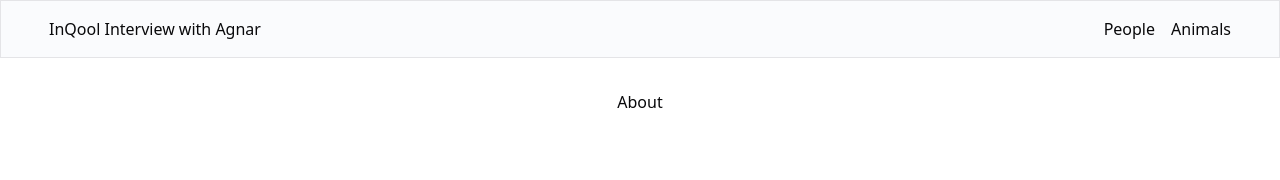
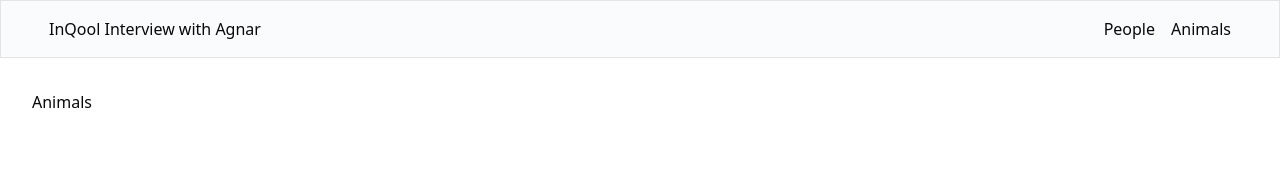
Before and after one commit to agnar-nomad/agnar-inqool-interview, a React (Vite) app: page /about in a window 1280 px wide. Shown: the top 180 px of the page. Built offline with nearby package versions, Linux system fonts and the light colour scheme.

Commit message:
clean up naming

```diff
--- a/package.json
+++ b/package.json
@@ -13,6 +13,7 @@
     "@radix-ui/react-slot": "^1.1.0",
     "@tanstack/react-query": "^5.50.1",
     "@tanstack/react-query-devtools": "^5.50.1",
+    "axios": "^1.7.2",
     "class-variance-authority": "^0.7.0",
     "clsx": "^2.1.1",
     "lucide-react": "^0.402.0",
--- a/src/components/common/layout/index.tsx
+++ b/src/components/common/RootLayout.tsx
@@ -1,10 +1,10 @@
-import { Header } from '../Header'
+import { Header } from './Header'
 import { Outlet } from "react-router-dom";
 
 export default function Root() {
   return (
     <>
-      <div className="h-min-screen text-center">
+      <div className="h-min-screen">
         <Header />
         <main className="p-4 m-4">
           <Outlet />
--- a/src/pages/about.tsx
+++ /dev/null
@@ -1,5 +0,0 @@
-export default function About() {
-  return (
-    <div>About</div>
-  )
-}
--- /dev/null
+++ b/src/pages/animals.tsx
@@ -0,0 +1,5 @@
+export default function AnimalsPage() {
+  return (
+    <div>Animals</div>
+  )
+}
--- a/src/pages/home.tsx
+++ /dev/null
@@ -1,15 +0,0 @@
-export default function Home() {
-  return (
-    <div>
-      <h1 className='text-3xl'>Vite + React Home</h1>
-      <div className="card">
-        <p>
-          Edit <code>src/App.tsx</code> and save to test HMR
-        </p>
-      </div>
-      <p className="read-the-docs">
-        Click on the Vite and React logos to learn more
-      </p>
-    </div>
-  )
-}
```
Also changed, not shown: src/router.tsx (+7 -11 lines), 1 other file (tests, documents, lock files or other folders).
